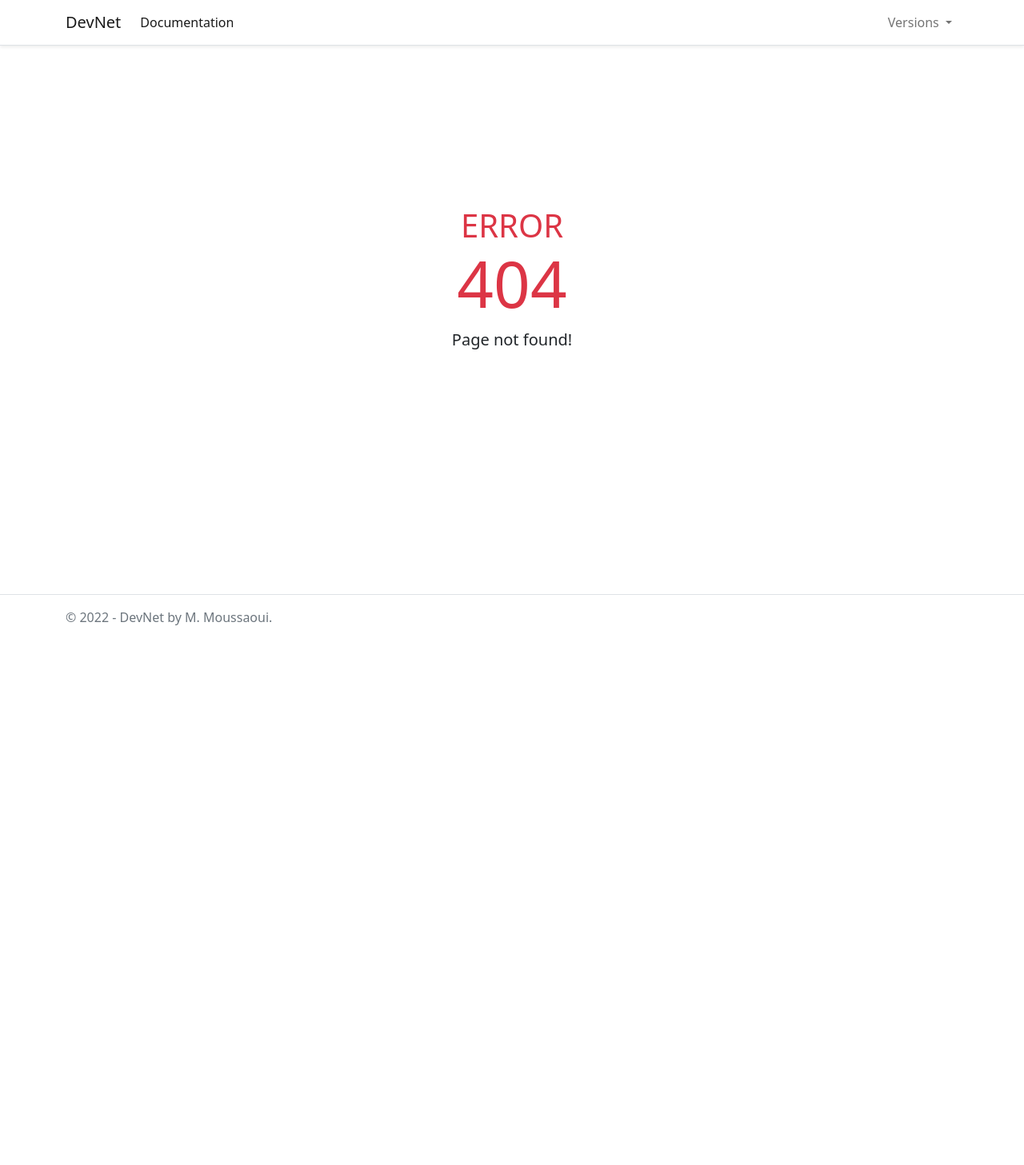
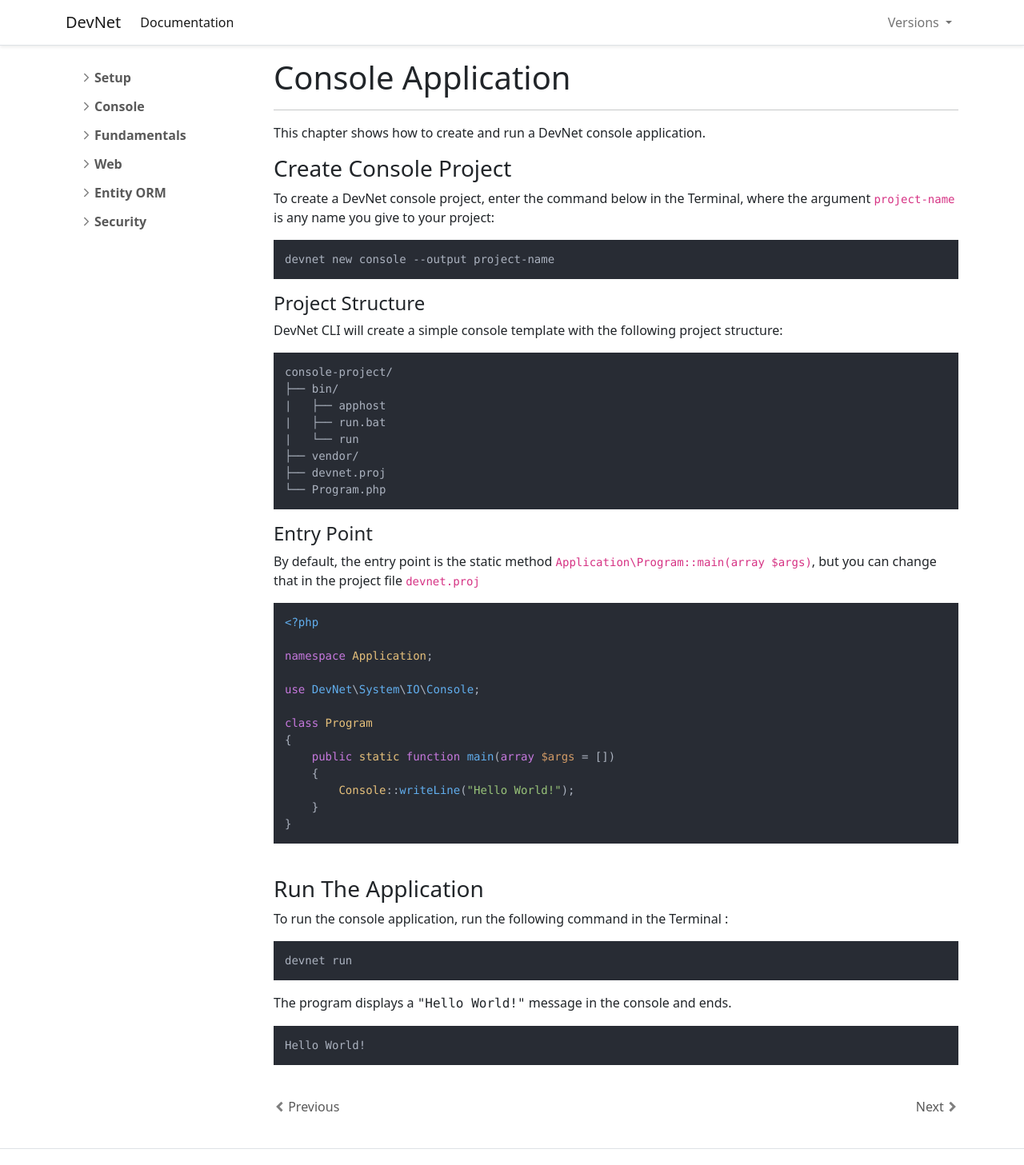
Before and after one commit to DevNet-Framework/devnet-framework.github.io, an Angular app: page /docs/console/start in a window 1280 px wide. Before the commit this address had no page. Shown: the top 1457 px of the page at 80% size. Before the commit the page ends 800 px from the top, so only its background shows below. Built offline with nearby package versions, Linux system fonts and the light colour scheme.

Commit message:
add StartComponent to ConsoleModule

```diff
--- a/src/app/console/console-routing.module.ts
+++ b/src/app/console/console-routing.module.ts
@@ -1,7 +1,11 @@
 import { NgModule } from '@angular/core';
 import { RouterModule, Routes } from '@angular/router';
+import { StartComponent } from './start/start.component';
 
-const routes: Routes = [];
+const routes: Routes = [
+  { path: 'docs/console/start', component: StartComponent },
+  { path: 'docs/console', redirectTo: 'docs/console/start', pathMatch: 'full' }
+];
 
 @NgModule({
   imports: [RouterModule.forChild(routes)],
--- a/src/app/console/console.module.ts
+++ b/src/app/console/console.module.ts
@@ -2,9 +2,12 @@ import { NgModule } from '@angular/core';
 import { CommonModule } from '@angular/common';
 import { ConsoleRoutingModule } from './console-routing.module';
 import { SharedModule } from '../shared/shared.module';
+import { StartComponent } from './start/start.component';
 
 @NgModule({
-  declarations: [],
+  declarations: [
+    StartComponent
+  ],
   imports: [
     CommonModule,
     ConsoleRoutingModule,
--- /dev/null
+++ b/src/app/console/start/start.component.html
@@ -0,0 +1,76 @@
+<div class="container pt-3">
+  <div class="row">
+    <div id="sidebar" style="width: 260px;">
+      <app-sidebar></app-sidebar>
+    </div>
+    <div id="content" class="flex-grow-1" style="width: 400px;">
+      <article>
+        <h1>Console Application</h1>
+        <hr>
+        <p>
+          This chapter shows how to create and run a DevNet console application.
+        </p>
+        <h3>Create Console Project</h3>
+        <p>
+          To create a DevNet console project, enter the command below in the Terminal, where the argument <code>project-name</code> is any name you give to your project:
+        </p>
+        <pre><code class="language-shell">devnet new console --output project-name</code></pre>
+        <h4>Project Structure</h4>
+        <p>
+          DevNet CLI will create a simple console template with the following project structure:
+        </p>
+        <pre><code class="language-shell">console-project/
+├── bin/
+|   ├── apphost
+|   ├── run.bat
+|   └── run
+├── vendor/
+├── devnet.proj
+└── Program.php</code></pre>
+        <h4>Entry Point</h4>
+        <p>
+          By default, the entry point is the static method <code>Application\Program::main(array $args)</code>, but you can change that in the project file <code>devnet.proj</code>
+        </p>
+        <pre><code class="language-php">&lt;?php
+
+namespace Application;
+
+use DevNet\System\IO\Console;
+
+class Program
+&lcub;
+    public static function main(array $args = [])
+    &lcub;
+        Console::writeLine("Hello World!");
+    }
+}</code></pre>
+        <br>
+        <h3>Run The Application</h3>
+        <p>
+          To run the console application, run the following command in the Terminal :
+        </p>
+        <pre><code class="language-shell">devnet run</code></pre>
+        <p>
+          The program displays a <samp>"Hello World!"</samp> message in the console and ends.
+        </p>
+        <pre><code class="language-shell">Hello World!</code></pre>
+        <footer>
+          <nav class="no-print" aria-label="Page navigation">
+            <ul class="nav-page">
+              <li class="nav-page-item">
+                <a class="nav-page-link" routerLink="/docs/setup/deployment">
+                  <i class="chevron left"></i> Previous
+                </a>
+              </li>
+              <li class="nav-page-item">
+                <a class="nav-page-link" routerLink="/docs/console/output">
+                  Next <i class="chevron right"></i>
+                </a>
+              </li>
+            </ul>
+          </nav>
+        </footer>
+      </article>
+    </div>
+  </div>
+</div>
--- /dev/null
+++ b/src/app/console/start/start.component.ts
@@ -0,0 +1,17 @@
+import { Component, OnInit } from '@angular/core';
+import hljs from 'highlight.js/lib/common';
+
+@Component({
+  selector: 'console-start',
+  templateUrl: './start.component.html',
+  styleUrls: ['./start.component.css']
+})
+export class StartComponent implements OnInit {
+
+  constructor() { }
+
+  ngOnInit(): void {
+    hljs.highlightAll();
+  }
+
+}
```
Also changed, not shown: src/app/console/start/start.component.css (added), 1 other file (tests, documents, lock files or other folders).
